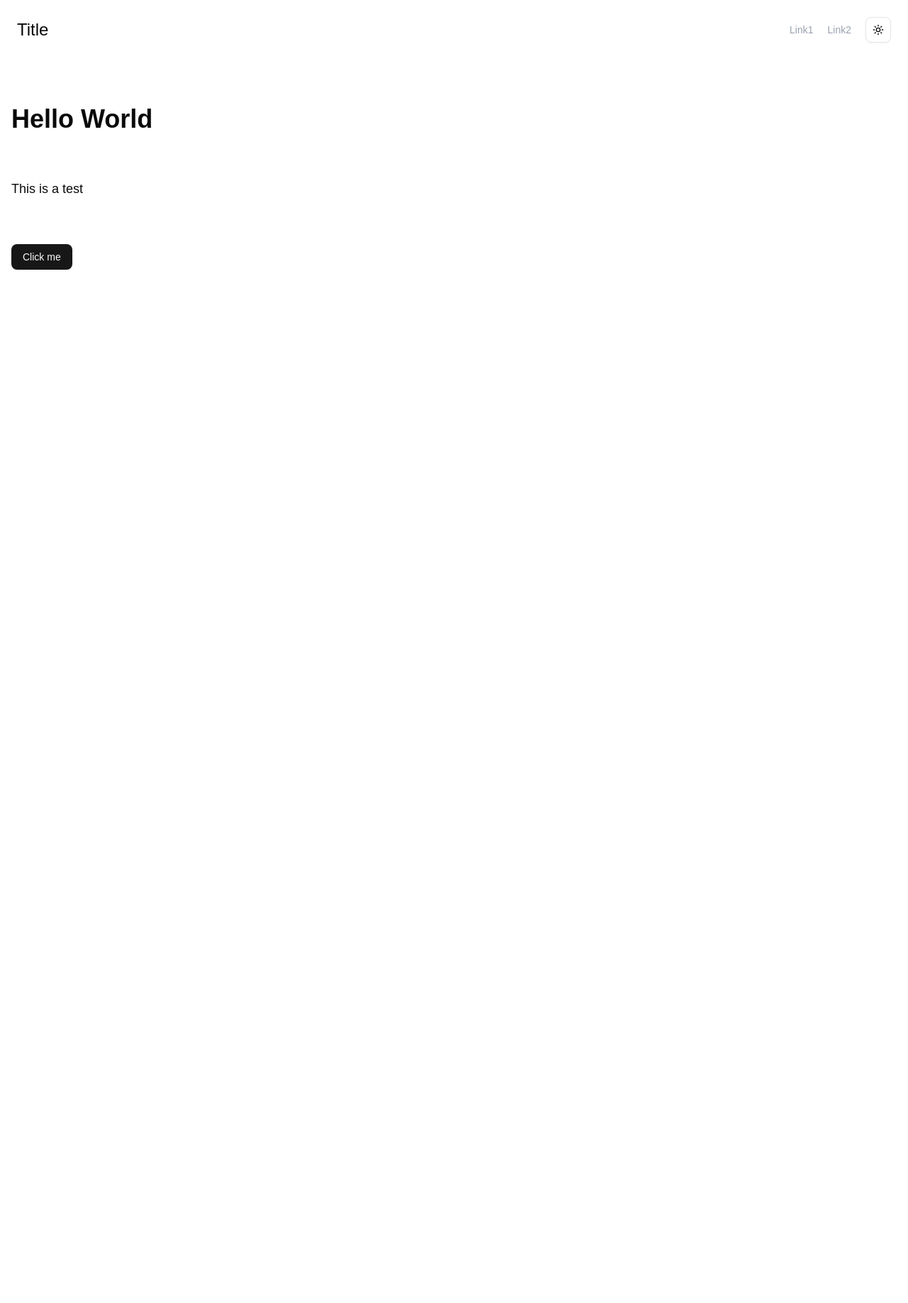
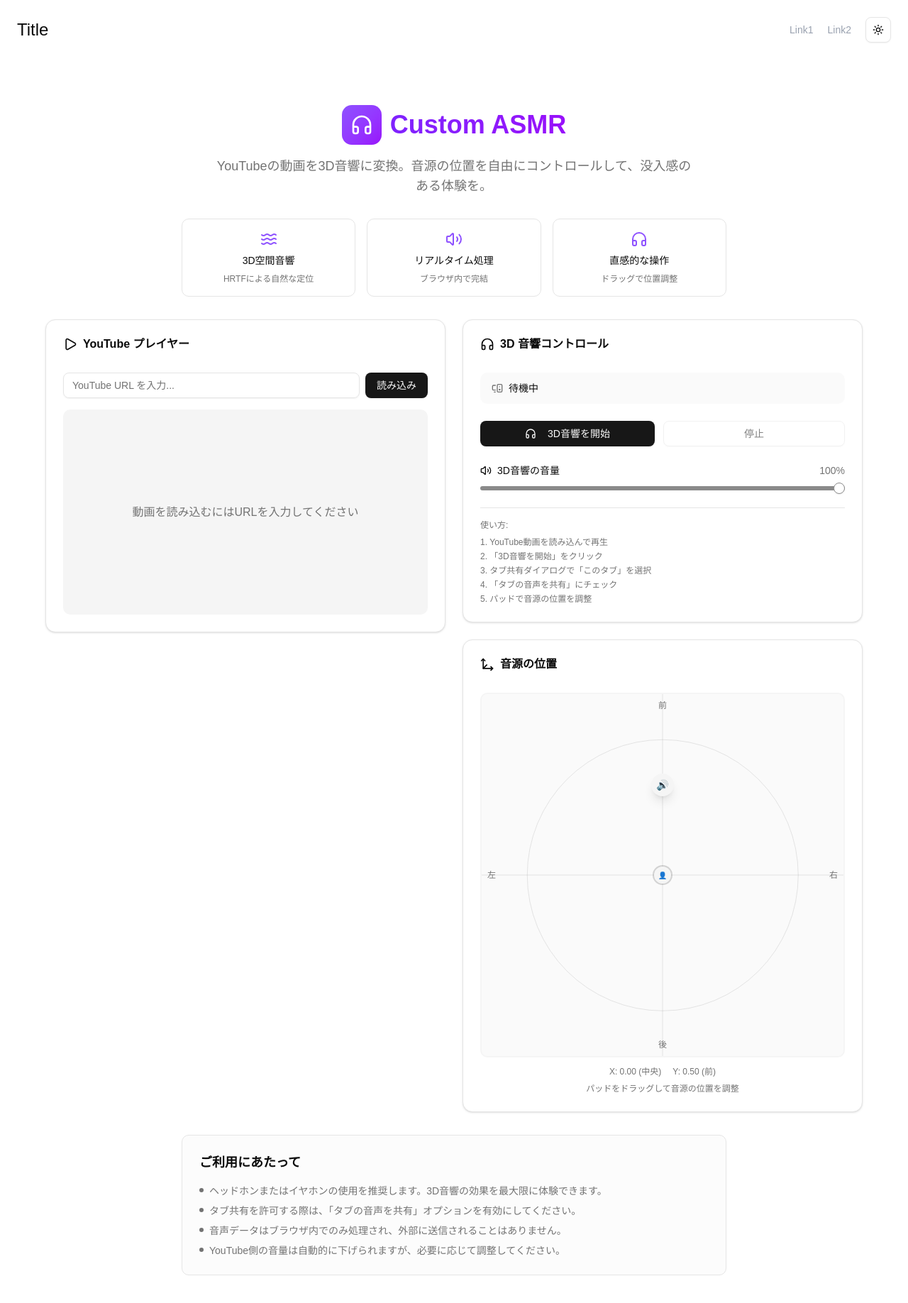
Before and after one commit to imaimai17468/custom-asmr, a Next.js app: page / in a window 1280 px wide. Shown: the top 1836 px of the page at 71% size. Before the commit the page ends 800 px from the top, so only its background shows below. Built offline with nearby package versions, Linux system fonts and the light colour scheme.

Commit message:
feat: メインページを実装

```diff
--- a/src/app/page.tsx
+++ b/src/app/page.tsx
@@ -1,11 +1,196 @@
-import { Button } from "@/components/ui/button";
+"use client";
+
+import { AlertCircle, Headphones, Volume2, Waves } from "lucide-react";
+import { useCallback, useState } from "react";
+import { AudioControls } from "@/components/features/audio-controls/AudioControls";
+import { PositionPad } from "@/components/features/position-pad/PositionPad";
+import { YouTubePlayer } from "@/components/features/youtube-player/YouTubePlayer";
+import { useSpatialAudio } from "@/hooks/use-spatial-audio";
+import { useTabAudioCapture } from "@/hooks/use-tab-audio-capture";
 
 export default function Home() {
+	const [_isPlayerReady, setIsPlayerReady] = useState(false);
+
+	// タブ音声キャプチャ
+	const {
+		status: captureStatus,
+		errorMessage: captureError,
+		isSupported,
+		startCapture,
+		stopCapture,
+	} = useTabAudioCapture();
+
+	// 3D空間音響
+	const {
+		status: spatialStatus,
+		gain,
+		initialize,
+		connectStream,
+		disconnectStream,
+		setPosition,
+		setGain,
+		cleanup,
+	} = useSpatialAudio();
+
+	// 3D音響を開始
+	const handleStart = useCallback(async () => {
+		// 空間音響エンジンを初期化
+		const initialized = await initialize();
+		if (!initialized) return;
+
+		// タブ音声をキャプチャ
+		const stream = await startCapture();
+		if (!stream) return;
+
+		// ストリームを接続
+		connectStream(stream);
+	}, [initialize, startCapture, connectStream]);
+
+	// 3D音響を停止
+	const handleStop = useCallback(() => {
+		disconnectStream();
+		stopCapture();
+		cleanup();
+	}, [disconnectStream, stopCapture, cleanup]);
+
+	// 音源位置を更新
+	const handlePositionChange = useCallback(
+		(x: number, y: number) => {
+			setPosition(x, y, 0);
+		},
+		[setPosition],
+	);
+
+	// プレイヤー準備完了
+	const handlePlayerReady = useCallback(() => {
+		setIsPlayerReady(true);
+	}, []);
+
 	return (
-		<div className="space-y-16">
-			<h1 className="font-bold text-4xl">Hello World</h1>
-			<p className="text-lg">This is a test</p>
-			<Button>Click me</Button>
+		<div className="space-y-8 pb-16">
+			{/* ヒーローセクション */}
+			<section className="space-y-4 text-center">
+				<div className="flex items-center justify-center gap-3">
+					<div className="rounded-xl bg-gradient-to-br from-violet-500 to-purple-600 p-3">
+						<Headphones className="h-8 w-8 text-white" />
+					</div>
+					<h1 className="bg-gradient-to-r from-violet-600 to-purple-600 bg-clip-text font-bold text-4xl text-transparent dark:from-violet-400 dark:to-purple-400">
+						Custom ASMR
+					</h1>
+				</div>
+				<p className="mx-auto max-w-2xl text-lg text-muted-foreground">
+					YouTubeの動画を3D音響に変換。
+					<br className="sm:hidden" />
+					音源の位置を自由にコントロールして、没入感のある体験を。
+				</p>
+			</section>
+
+			{/* 特徴 */}
+			<section className="mx-auto grid max-w-3xl grid-cols-1 gap-4 sm:grid-cols-3">
+				<div className="flex flex-col items-center gap-2 rounded-lg border bg-card p-4 text-center">
+					<Waves className="h-6 w-6 text-violet-500" />
+					<span className="font-medium text-sm">3D空間音響</span>
+					<span className="text-muted-foreground text-xs">
+						HRTFによる自然な定位
+					</span>
+				</div>
+				<div className="flex flex-col items-center gap-2 rounded-lg border bg-card p-4 text-center">
+					<Volume2 className="h-6 w-6 text-violet-500" />
+					<span className="font-medium text-sm">リアルタイム処理</span>
+					<span className="text-muted-foreground text-xs">
+						ブラウザ内で完結
+					</span>
+				</div>
+				<div className="flex flex-col items-center gap-2 rounded-lg border bg-card p-4 text-center">
+					<Headphones className="h-6 w-6 text-violet-500" />
+					<span className="font-medium text-sm">直感的な操作</span>
+					<span className="text-muted-foreground text-xs">
+						ドラッグで位置調整
+					</span>
+				</div>
+			</section>
+
+			{/* ブラウザ互換性の警告 */}
+			{!isSupported && (
+				<div className="mx-auto max-w-3xl rounded-lg border border-yellow-500/50 bg-yellow-500/10 p-4">
+					<div className="flex items-start gap-3">
+						<AlertCircle className="mt-0.5 h-5 w-5 flex-shrink-0 text-yellow-600 dark:text-yellow-400" />
+						<div>
+							<p className="font-medium text-yellow-800 dark:text-yellow-200">
+								ブラウザの互換性について
+							</p>
+							<p className="mt-1 text-sm text-yellow-700 dark:text-yellow-300">
+								タブ音声キャプチャ機能は Chrome または Edge
+								で最も安定して動作します。
+								他のブラウザでは一部機能が制限される場合があります。
+							</p>
+						</div>
+					</div>
+				</div>
+			)}
+
+			{/* メインコンテンツ */}
+			<section className="mx-auto grid max-w-6xl grid-cols-1 gap-6 lg:grid-cols-2">
+				{/* 左カラム: YouTube プレイヤー */}
+				<div className="space-y-6">
+					<YouTubePlayer onPlayerReady={handlePlayerReady} />
+				</div>
+
+				{/* 右カラム: コントロール */}
+				<div className="space-y-6">
+					{/* 音響コントロール */}
+					<AudioControls
+						captureStatus={captureStatus}
+						captureError={captureError}
+						isSupported={isSupported}
+						spatialStatus={spatialStatus}
+						gain={gain}
+						onGainChange={setGain}
+						onStart={handleStart}
+						onStop={handleStop}
+					/>
+
+					{/* 位置パッド */}
+					<PositionPad
+						onPositionChange={handlePositionChange}
+						disabled={spatialStatus !== "active"}
+						initialPosition={{ x: 0, y: 0.5 }}
+					/>
+				</div>
+			</section>
+
+			{/* 注意事項 */}
+			<section className="mx-auto max-w-3xl">
+				<div className="rounded-lg border bg-muted/30 p-6">
+					<h2 className="mb-4 font-semibold text-lg">ご利用にあたって</h2>
+					<ul className="space-y-2 text-muted-foreground text-sm">
+						<li className="flex items-start gap-2">
+							<span className="mt-1.5 h-1.5 w-1.5 flex-shrink-0 rounded-full bg-muted-foreground" />
+							<span>
+								ヘッドホンまたはイヤホンの使用を推奨します。3D音響の効果を最大限に体験できます。
+							</span>
+						</li>
+						<li className="flex items-start gap-2">
+							<span className="mt-1.5 h-1.5 w-1.5 flex-shrink-0 rounded-full bg-muted-foreground" />
+							<span>
+								タブ共有を許可する際は、「タブの音声を共有」オプションを有効にしてください。
+							</span>
+						</li>
+						<li className="flex items-start gap-2">
+							<span className="mt-1.5 h-1.5 w-1.5 flex-shrink-0 rounded-full bg-muted-foreground" />
+							<span>
+								音声データはブラウザ内でのみ処理され、外部に送信されることはありません。
+							</span>
+						</li>
+						<li className="flex items-start gap-2">
+							<span className="mt-1.5 h-1.5 w-1.5 flex-shrink-0 rounded-full bg-muted-foreground" />
+							<span>
+								YouTube側の音量は自動的に下げられますが、必要に応じて調整してください。
+							</span>
+						</li>
+					</ul>
+				</div>
+			</section>
 		</div>
 	);
 }
```
